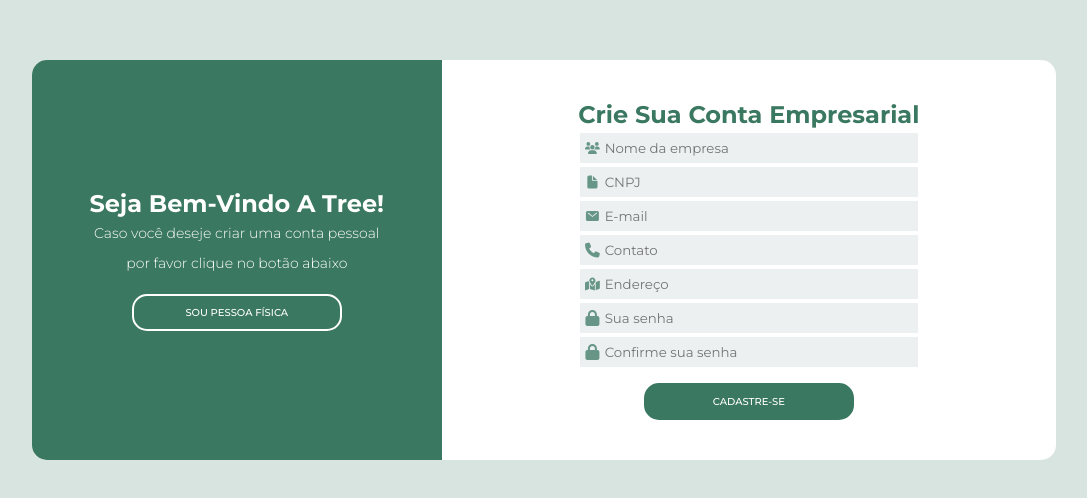
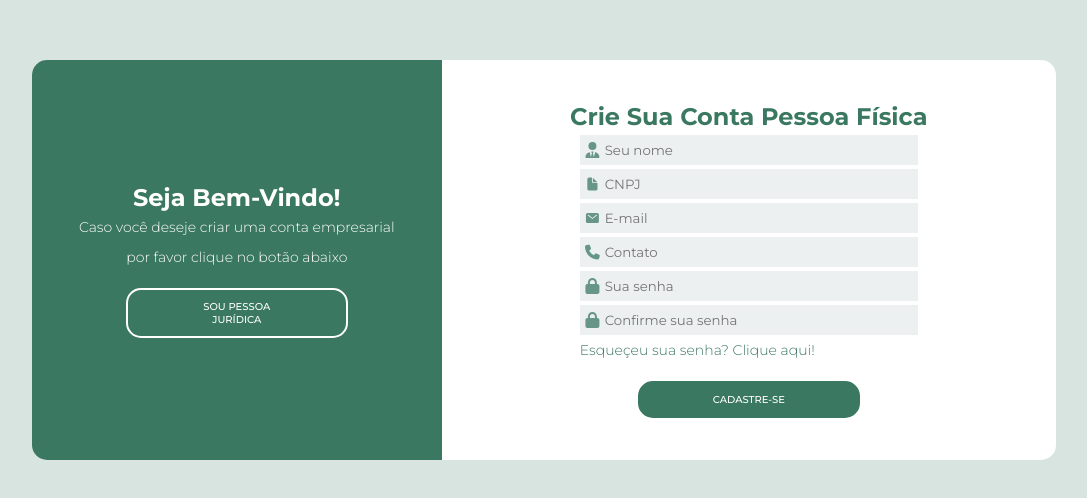
Before and after one commit to RicardoCarvalhoGit/Tree, a React (Create React App) app in the folder tree-code/: page / in a window 1280 px wide. Shown: the part 140-638 px from the top of the page, without its empty margins (96-1183 px from the left). Built offline with nearby package versions, Linux system fonts and the light colour scheme.

Commit message:
feat: estilização css da parte dois do cadastro

```diff
--- a/tree-code/src/components/pages/SignInComponent.module.css
+++ b/tree-code/src/components/pages/SignInComponent.module.css
@@ -36,11 +36,6 @@
 }
 
 .first_content {
-    display: flex;
-}
-
-.second_content {
-    position: absolute;
     display: none;
 }
 
@@ -86,7 +81,7 @@
     padding: 10px 50px;
     cursor: pointer;
     font-weight: 500;
-    width: 210px;
+    width: 222px;
     align-self: center;
     border: none;
     margin-top: 1rem;
@@ -137,3 +132,22 @@
     margin: 0 5px;
     cursor: pointer;
 }
+
+/* SECOND CONTENT */
+
+.second_content {
+    position: absolute;
+    display: flex;
+}
+
+.forgotten_password {
+    font-size: 14px;
+    font-weight: 300;
+    color: #3B7861;
+    line-height: 30px;
+    text-decoration: none;
+}
+
+.forgotten_password:hover {
+    text-decoration: underline;
+}
--- a/tree-code/src/components/pages/SignInComponent.tsx
+++ b/tree-code/src/components/pages/SignInComponent.tsx
@@ -1,6 +1,6 @@
 import styles from './SignInComponent.module.css'
 
-import { FaUsers, FaPhone, FaMapLocationDot, FaLock  } from "react-icons/fa6";
+import { FaUsers, FaPhone, FaMapLocationDot, FaLock, FaUserTie } from "react-icons/fa6";
 import { IoDocument, IoMail } from "react-icons/io5";
 
 
@@ -52,21 +52,39 @@
             </div>
             <div className={`${styles.content} ${styles.second_content}`}>
                 <div className={styles.first_column}>
-                    <h2 className={styles.title}>Seja bem-vindo!</h2>
+                    <h2 className={`${styles.title} ${styles.title_primary}`}>Seja bem-vindo!</h2>
                     <p className={styles.description}>Caso você deseje criar uma conta empresarial</p>
                     <p className={styles.description}>por favor clique no botão abaixo</p>
                     <button className={`${styles.btn} ${styles.btn_primary}`}>Sou pessoa jurídica</button>
                 </div>
                 <div className={styles.second_column}>
-                    <h2 className={styles.title}>Crie sua conta pessoa física</h2>
+                    <h2 className={`${styles.title} ${styles.title_secondary}`}>Crie sua conta pessoa física</h2>
                     <form className={styles.form}>
-                        <input type='text' placeholder='Nome' required></input>
-                        <input type='number' placeholder='CPF' required></input>
-                        <input type='email' placeholder='E-mail' required></input>
-                        <input type='tel' placeholder='Contato' required></input>
-                        <input type='password' placeholder='Sua senha' required></input>
-                        <input type='confirmPassword' placeholder='Confirme sua senha' required></input>
-                        <a href='#'>Esqueçeu sua senha? Clique aqui</a>
+                        <label className={styles.label_input} htmlFor='name'>
+                            <FaUserTie className={styles.icon_modify}/>
+                            <input id='name' type='text' placeholder='Seu nome' required></input>
+                        </label>
+                        <label className={styles.label_input} htmlFor='cpf'>
+                            <IoDocument className={styles.icon_modify}/>
+                            <input id='cpf' type='number' placeholder='CNPJ' required></input>
+                        </label>
+                        <label className={styles.label_input} htmlFor='email'>
+                            <IoMail className={styles.icon_modify}/>
+                            <input id='email' type='email' placeholder='E-mail' required></input>
+                        </label>
+                        <label className={styles.label_input} htmlFor='contact'>
+                            <FaPhone className={styles.icon_modify}/>
+                            <input id='contact' type='tel' placeholder='Contato' required></input>
+                        </label>
+                        <label className={styles.label_input} htmlFor='password'>
+                            <FaLock className={styles.icon_modify}/>
+                            <input id='password' type='password' placeholder='Sua senha' required></input>
+                        </label>
+                        <label className={styles.label_input} htmlFor='confirmPassword'>
+                            <FaLock className={styles.icon_modify}/>
+                            <input id='confirmPassword' type='password' placeholder='Confirme sua senha' required></input>
+                        </label>
+                        <a href='#' className={styles.forgotten_password}>Esqueçeu sua senha? Clique aqui!</a>
                         <button type='submit' className={`${styles.btn} ${styles.btn_secondary}`}>Cadastre-se</button>
                     </form>
                 </div>
```
